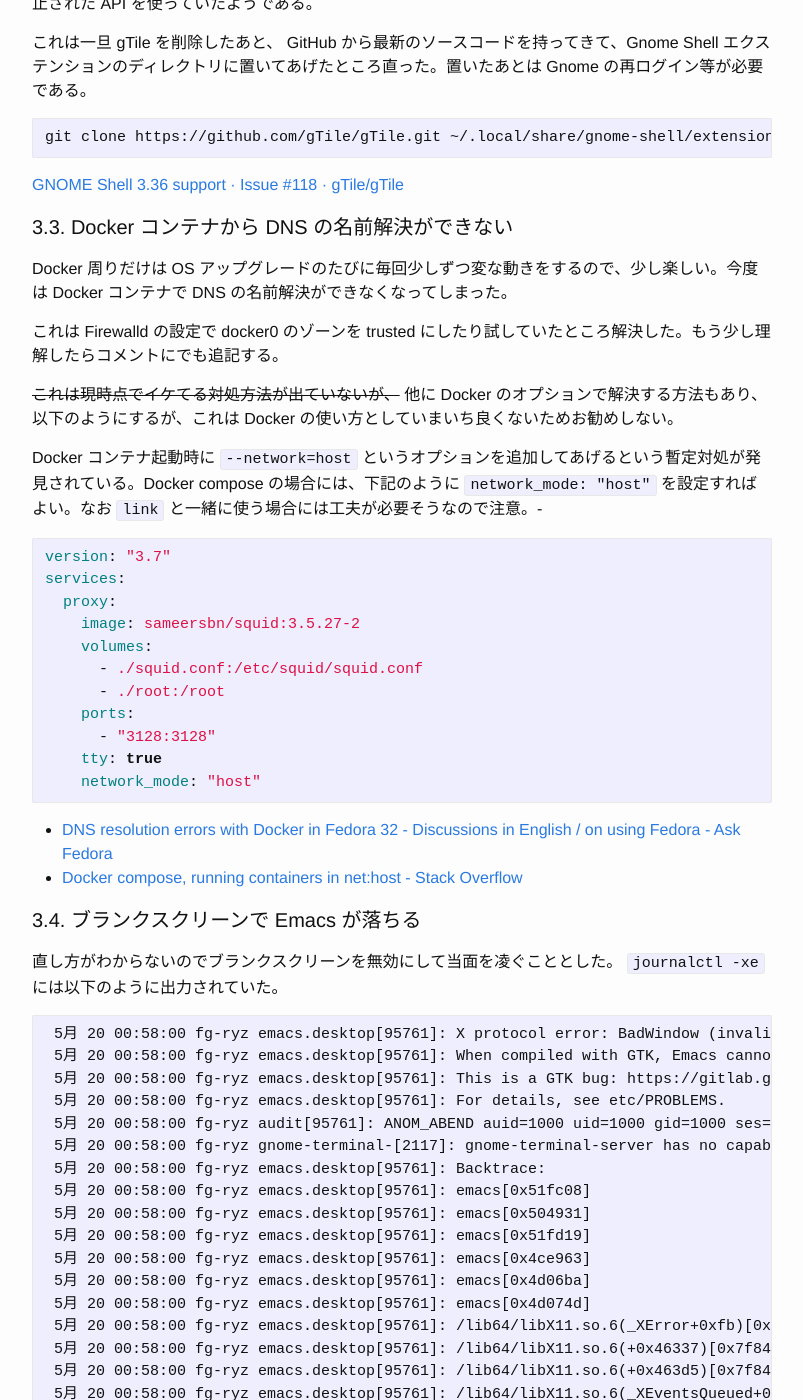
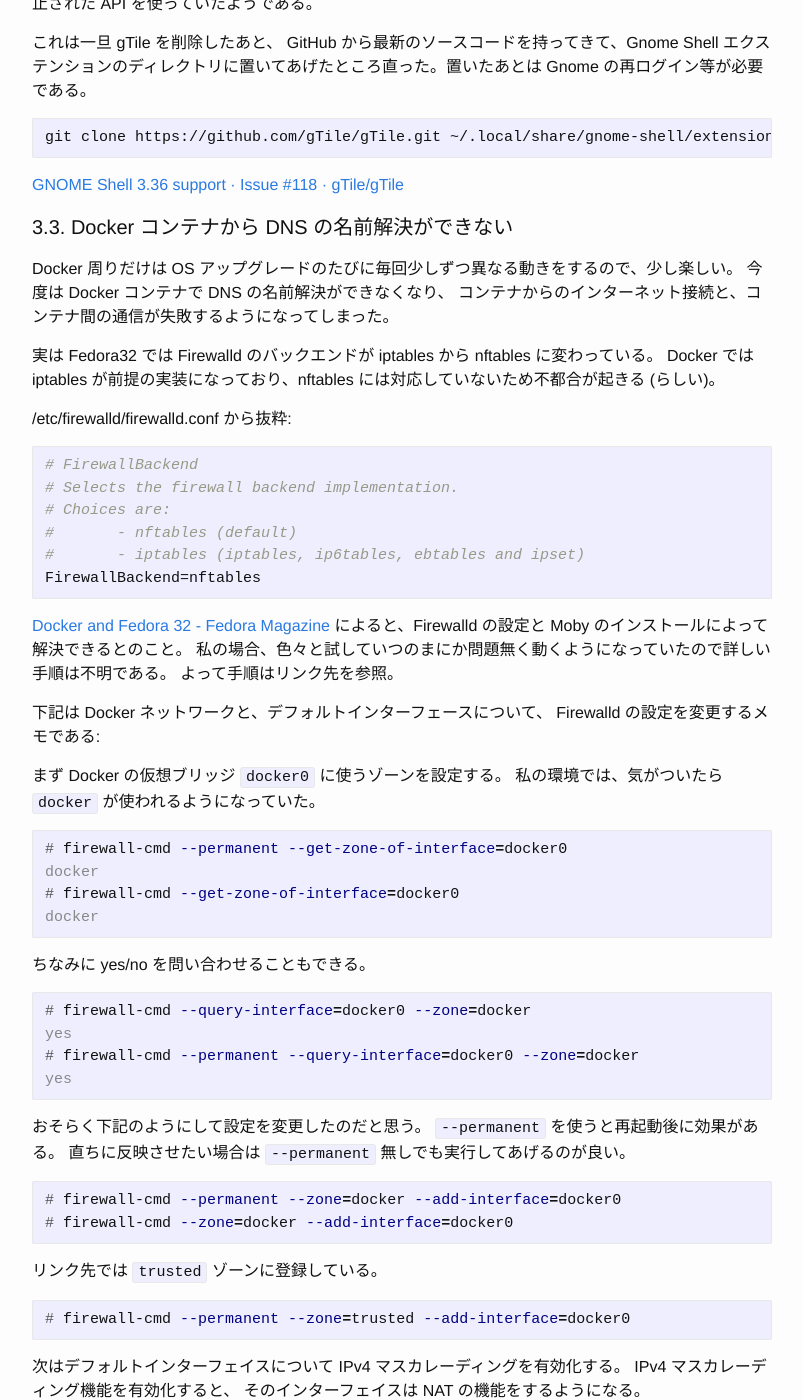
Before and after one commit to kikei/kikei.github.io, a Jekyll site: the page built from _posts/2020-05-15-fedora32.md, in a window 1280 px wide and 1400 px high, scrolled down 4227 px. Shown: the whole window, without its empty margins (238-1041 px from the left). Built offline with Jekyll 4.4.1, drawn with Linux system fonts in a browser that asks for light colours; comment, search, counter and statistics services are not loaded; some of the changed text lies outside the part shown.

Commit message:
update firewalld configuration of the post about upgrading to fedora32

````diff
--- a/_posts/2020-05-15-fedora32.md
+++ b/_posts/2020-05-15-fedora32.md
@@ -162,11 +162,111 @@ git clone https://github.com/gTile/gTile.git ~/.local/share/gnome-shell/extensio
 
 #### 3.3. Docker コンテナから DNS の名前解決ができない
 
-Docker 周りだけは OS アップグレードのたびに毎回少しずつ変な動きをするので、少し楽しい。今度は Docker コンテナで DNS の名前解決ができなくなってしまった。
+Docker 周りだけは OS アップグレードのたびに毎回少しずつ異なる動きをするので、少し楽しい。
+今度は Docker コンテナで DNS の名前解決ができなくなり、
+コンテナからのインターネット接続と、コンテナ間の通信が失敗するようになってしまった。
 
-これは Firewalld の設定で docker0 のゾーンを trusted にしたり試していたところ解決した。もう少し理解したらコメントにでも追記する。
+実は Fedora32 では Firewalld のバックエンドが iptables から nftables に変わっている。
+Docker では iptables が前提の実装になっており、nftables には対応していないため不都合が起きる (らしい)。
 
-~~これは現時点でイケてる対処方法が出ていないが、~~ 他に Docker のオプションで解決する方法もあり、以下のようにするが、これは Docker の使い方としていまいち良くないためお勧めしない。
+/etc/firewalld/firewalld.conf から抜粋:
+
+```conf
+# FirewallBackend
+# Selects the firewall backend implementation.
+# Choices are:
+#       - nftables (default)
+#       - iptables (iptables, ip6tables, ebtables and ipset)
+FirewallBackend=nftables
+```
+
+[Docker and Fedora 32 \- Fedora Magazine](https://fedoramagazine.org/docker-and-fedora-32/)
+によると、Firewalld の設定と Moby のインストールによって解決できるとのこと。
+私の場合、色々と試していつのまにか問題無く動くようになっていたので詳しい手順は不明である。
+よって手順はリンク先を参照。
+
+下記は Docker ネットワークと、デフォルトインターフェースについて、
+Firewalld の設定を変更するメモである:
+
+まず Docker の仮想ブリッジ `docker0` に使うゾーンを設定する。
+私の環境では、気がついたら `docker` が使われるようになっていた。
+
+```console
+# firewall-cmd --permanent --get-zone-of-interface=docker0
+docker
+# firewall-cmd --get-zone-of-interface=docker0
+docker
+```
+
+ちなみに yes/no を問い合わせることもできる。
+
+```console
+# firewall-cmd --query-interface=docker0 --zone=docker
+yes
+# firewall-cmd --permanent --query-interface=docker0 --zone=docker
+yes
+```
+
+おそらく下記のようにして設定を変更したのだと思う。
+`--permanent` を使うと再起動後に効果がある。
+直ちに反映させたい場合は `--permanent` 無しでも実行してあげるのが良い。
+
+```console
+# firewall-cmd --permanent --zone=docker --add-interface=docker0
+# firewall-cmd --zone=docker --add-interface=docker0
+```
+
+リンク先では `trusted` ゾーンに登録している。
+
+```console
+# firewall-cmd --permanent --zone=trusted --add-interface=docker0
+```
+
+次はデフォルトインターフェイスについて IPv4 マスカレーディングを有効化する。
+IPv4 マスカレーディング機能を有効化すると、
+そのインターフェイスは NAT の機能をするようになる。
+
+Firewalld のデフォルトゾーンを調べる:
+
+```console
+# firewall-cmd --get-default-zone
+FedoraWorkstation
+```
+
+IPv4 マスカレーディングが有効になっているか調べる:
+
+```console
+# firewall-cmd --zone=FedoraWorkstation --query-masquerade
+yes
+# firewall-cmd --permanent --zone=FedoraWorkstation --query-masquerade
+yes
+```
+
+IPv4 マスカレードを有効化する。
+
+```console
+# firewall-cmd --zone=FedoraWorkstation --add-masquerade
+Warning: ALREADY_ENABLED: masquerade
+success
+# firewall-cmd --permanent --zone=FedoraWorkstation --add-masquerade
+Warning: ALREADY_ENABLED: masquerade
+success
+```
+
+なお、物理 LAN インターフェイス `eno1` のゾーンは `trusted` になっている。
+
+```console
+# firewall-cmd --get-active-zones
+docker
+  interfaces: docker0
+libvirt
+  interfaces: virbr0
+trusted
+  interfaces: eno1
+```
+
+下記のようにして Docker コンテナ起動時のネットワーク設定をホスト直結 (?) にする
+解決方法もあるが、セキュリティ的に良くなさそうなためおすめしない。
 
 Docker コンテナ起動時に `--network=host` というオプションを追加してあげるという暫定対処が発見されている。Docker compose の場合には、下記のように `network_mode: "host"` を設定すればよい。なお `link` と一緒に使う場合には工夫が必要そうなので注意。-
 
````
